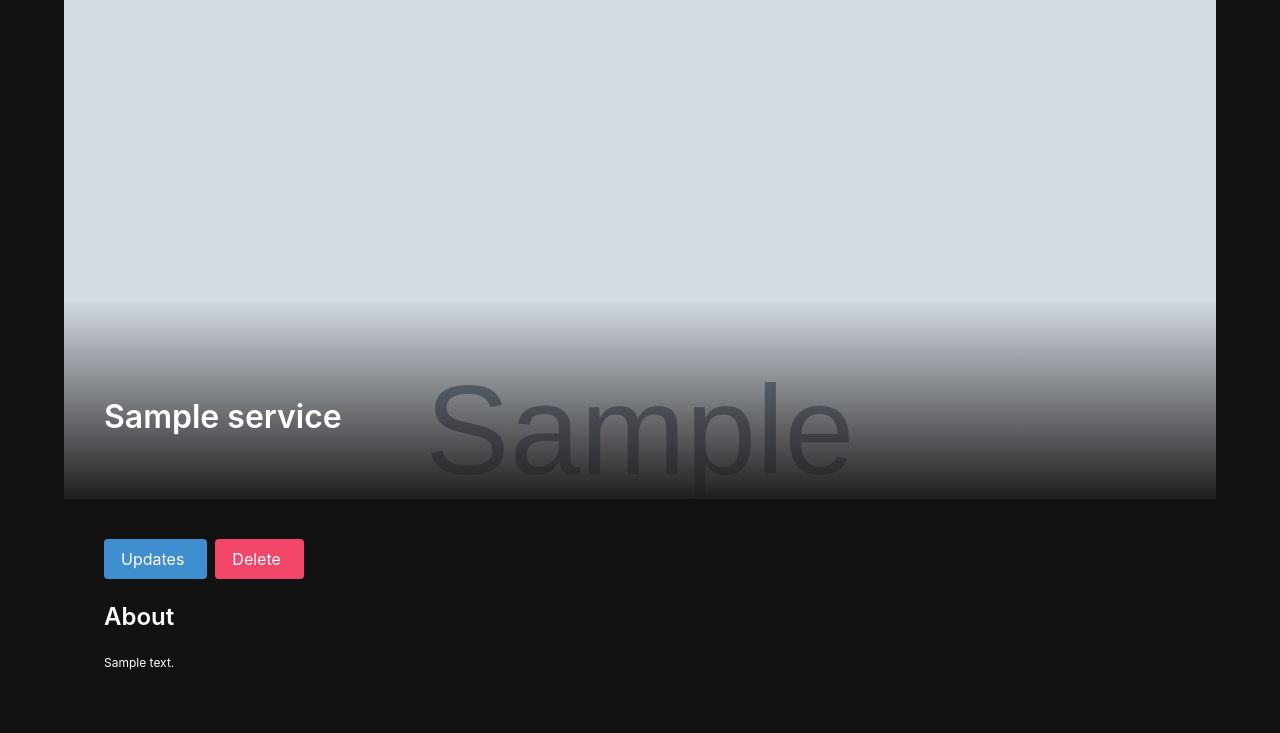
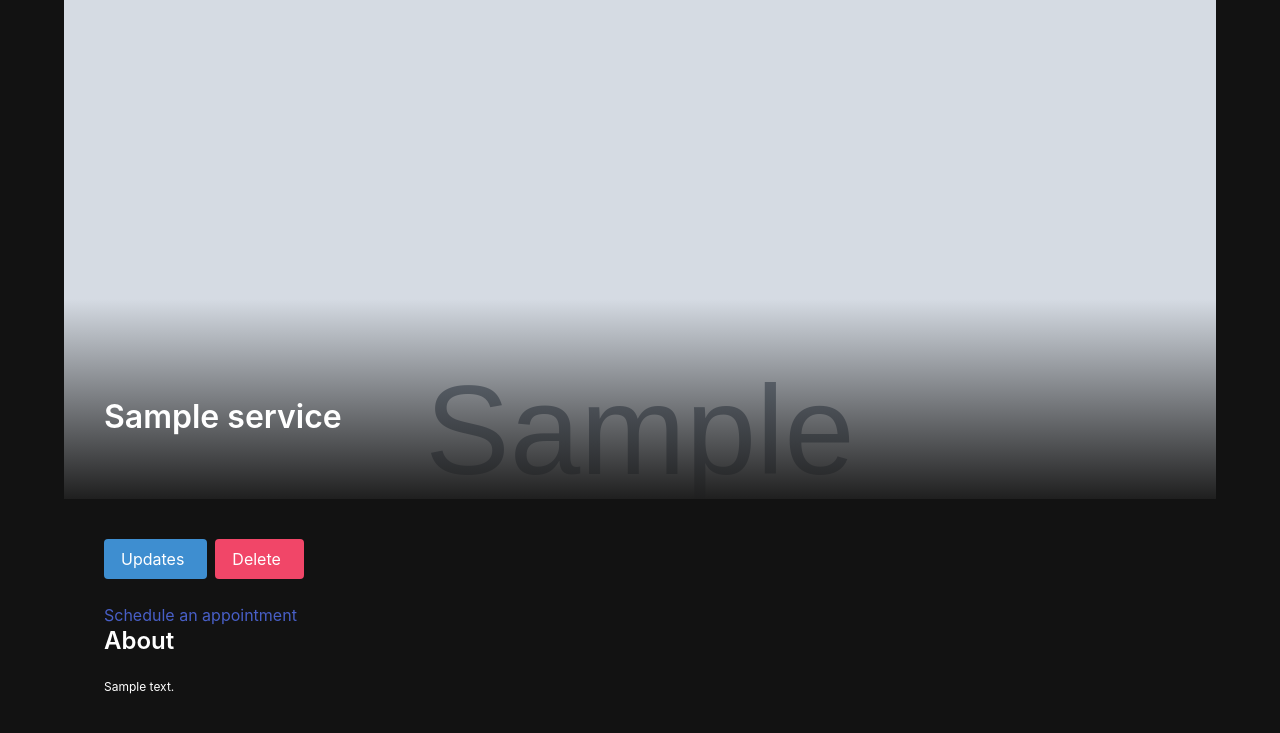
Before and after one commit to chloerodd/booking-app, a Django app: page /services/1/ in a window 1280 px wide. Shown: the part 53-786 px from the top of the page. Run offline with Django 4.2, Linux system fonts and the light colour scheme; tables that the repository leaves empty hold one stand-in row (values such as "Sample post"); grey boxes marked "Sample" are stand-in pictures.

Commit message:
add 'book services' button

```diff
--- a/main_app/templates/service_detail.html
+++ b/main_app/templates/service_detail.html
@@ -19,6 +19,9 @@
             </span>
         </a>
     </div>
+    <div>
+        <a href="https://calendly.com/chloe-rrodd" target="_blank" class="btn btn-primary">Schedule an appointment</a>
+    </div>
     <div class="detail__about">
         <h4 class="title is-4">About</h4>
         <p>{{service.details}}</p>
```
